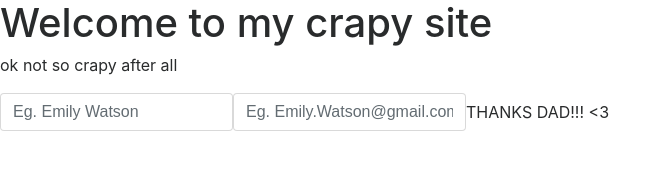
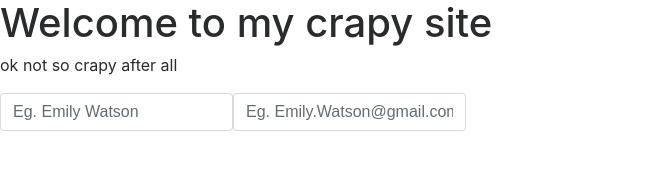
Before and after one commit to kisabela13/bootstrap4, a plain HTML site: page index.html in a window 1280 px wide. Shown: the whole page, without its empty margins (0-672 px from the left). Drawn offline with Linux system fonts and the light colour scheme.

Commit message:
Fix identation and html extra div

```diff
--- a/index.html
+++ b/index.html
@@ -1,11 +1,9 @@
 <!DOCTYPE html>
 <html lang="en">
   <head>
-    <!-- Required meta tags -->
     <meta charset="utf-8">
     <meta name="viewport" content="width=device-width, initial-scale=1, shrink-to-fit=no">
 
-    <!-- Bootstrap CSS -->
     <link rel="stylesheet" href="css/bootstrap.min.css">
   </head>
 <body>
@@ -16,29 +14,23 @@
             <div class="col-sm-10 col-sm-offset-1"></div>
             <h1>Welcome to my crapy site</h1>
             <p>ok not so crapy after all</p>
+
             <form action="" class="form-inline">
 
                 <div class="form-group">
                     <label class="sr-only">Name </label>
                     <input type="text" class="form-control form control lg" placeholder="Eg. Emily Watson">
+                </div>
 
                 <div class="form-group">
                     <label class="sr-only"> Email </label>
                     <input type="text" class="form-control form control lg" placeholder="Eg. Emily.Watson@gmail.com">
-
-
-                THANKS DAD!!! <3
-
-
-
                 </div>
             </form>
         </div>
     </div>
 </section>
 
-
-
 <script src="js/jquery-3.2.1.slim.min.js"></script>
 <script src="js/bootstrap.min.js"></script>
 </body>
```
Lines whose indentation alone changed are shown as unchanged.
